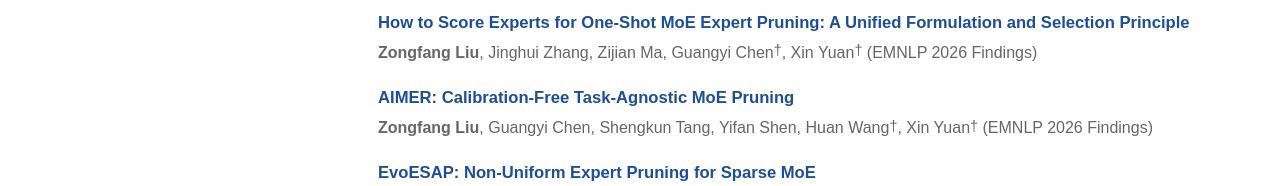
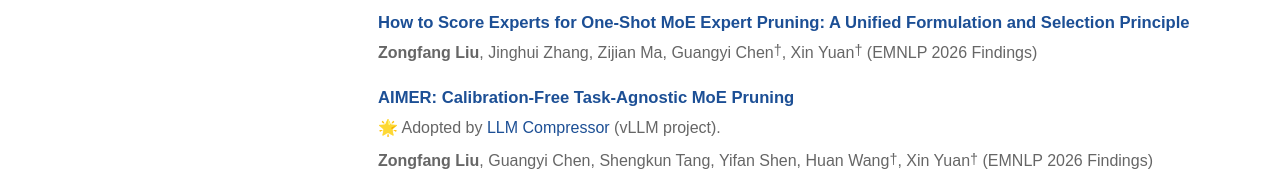
Before and after one commit to ZongfangLiu/zongfangliu.github.io, a plain HTML site: page index.html in a window 1280 px wide. Shown: the part 608-794 px from the top of the page. Drawn offline with Linux system fonts and the light colour scheme.

Commit message:
add the llm compressor integration of aimer

```diff
--- a/index.html
+++ b/index.html
@@ -154,6 +154,9 @@
                     AIMER: Calibration-Free Task-Agnostic MoE Pruning
                   </a>
                 </h3>
+                <p class="paper-note">
+                  <span aria-hidden="true">🌟</span> Adopted by <a href="https://docs.vllm.ai/projects/llm-compressor/en/latest/examples/aimer_expert_pruning/" target="_blank" rel="noopener noreferrer">LLM Compressor</a> (vLLM project).
+                </p>
                 <p class="paper-authors">
                   <strong>Zongfang Liu</strong>, Guangyi Chen, Shengkun Tang, Yifan Shen, Huan Wang<sup>&dagger;</sup>,
                   Xin Yuan<sup>&dagger;</sup> <span class="paper-venue">(EMNLP 2026 Findings)</span>
```
